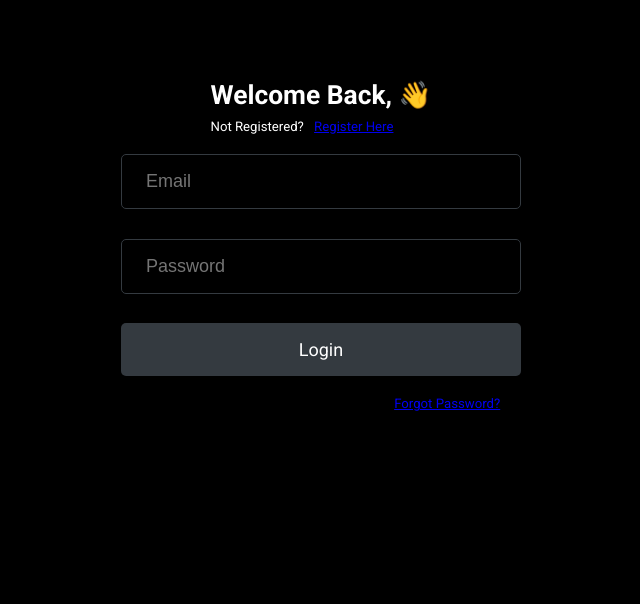
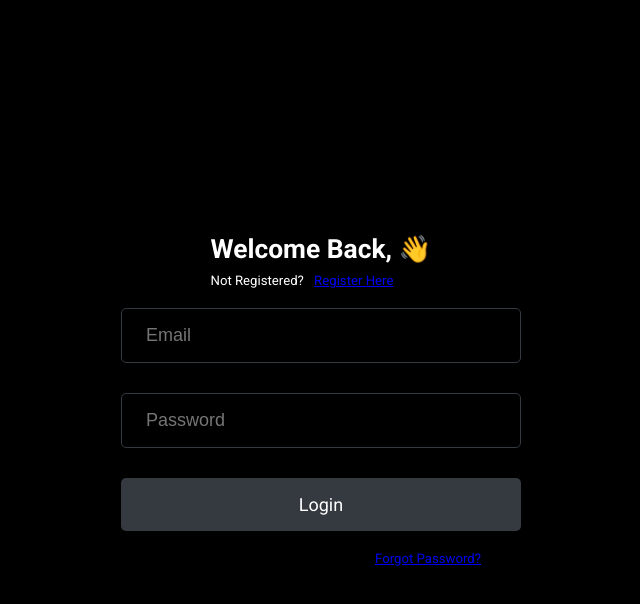
Before and after one commit to Adetayo1999/login-system-frontend, a React (Create React App) app: page / in a window 1280 px wide. Shown: the top 604 px of the page, without its empty margins (319-959 px from the left). Built offline with nearby package versions, Linux system fonts and the light colour scheme.

Commit message:
Working On Alignments

```diff
--- a/src/App.css
+++ b/src/App.css
@@ -31,12 +31,14 @@
 
 
 .app{
-
   padding:2rem;
   background:black;
   color:#fff;
   min-height:100vh;
   height:100%;
+  display:flex;
+  justify-content:center;
+  align-items:center;
 }
 
 
--- a/src/Pages/LoginPage.css
+++ b/src/Pages/LoginPage.css
@@ -8,12 +8,10 @@
 }
 
 .login .container{
-
       display: flex;
       justify-content: center;
       align-items: center;
       flex-direction: column;
-
 }
 
 
@@ -31,7 +29,7 @@
 
 
 .loginForgot{
-  width:40%;
+  width:100%;
 text-align: end;
 
 }
```
